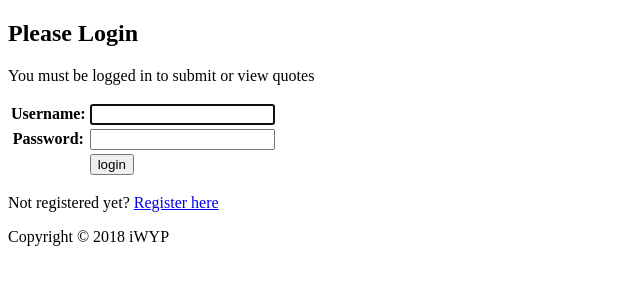
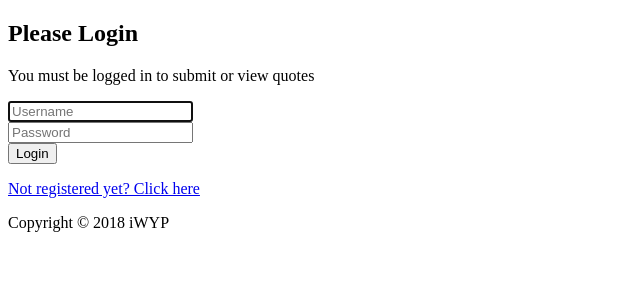
Before and after one commit to fbenavides69/school, a Django app: page /login/ in a window 1280 px wide. Shown: the part 34-334 px from the top of the page, without its empty margins (0-640 px from the left). Run offline with Django 3.2, Linux system fonts and the light colour scheme.

Commit message:
Replacingg Bootstrap with dding Semantic UI

```diff
--- a/registration/templates/registration/login.html
+++ b/registration/templates/registration/login.html
@@ -7,19 +7,39 @@
 {% endblock %}
 
 {% block content %}
-    <h1>Please Login</h1>
-    <p>You must be logged in to submit or view quotes</p>
+    <div class="column" style="max-width: 450px;">
 
-    <form method="post" action="{% url 'login' %}">
-        <table>
-            {{ form.as_table }}
-            <tr>
-                <td>&nbsp;</td>
-                <td><input type="submit" value="login"></td>
-            </tr>
-        </table>
-        <p>Not registered yet? <a href="{% url 'register' %}">Register here</a></p>
-        <input type="hidden" name="next" value="{{ next }}" />
-        {% csrf_token %}
-    </form>
+        <h1 class="ui blue header">
+            <div class="content">Please Login</div>
+        </h1>
+        <p>You must be logged in to submit or view quotes</p>
+
+        <div class="ui stacked segment">
+            <form class="ui form" method="post" action="{% url 'login' %}">
+                <div class="field">
+                    <div class="ui left icon input">
+                        <i class="user icon"></i>
+                        <input type="text" name="username" maxlength="254" autofocus required id="id_username" placeholder="Username" />
+                    </div>
+                </div>
+                <div class="field">
+                    <div class="ui left icon input">
+                        <i class="lock icon"></i>
+                        <input type="password" name="password" required id="id_password" placeholder="Password" />
+                    </div>
+                </div>
+                <button class="ui fluid principal icon button" type="submit" value="login">
+                    <i class="sign in alternate icon"></i>
+                    Login
+                </button>
+                <input type="hidden" name="next" value="{{ next }}" />
+                {% csrf_token %}
+            </form>
+        </div>
+
+        <div class="ui message">
+            <p><a href="{% url 'register' %}">Not registered yet? Click here</a></p>
+        </div>
+
+    </div>
 {% endblock %}
--- a/school/static/js/welcome.jsx
+++ b/school/static/js/welcome.jsx
@@ -3,6 +3,9 @@ import React from "react";
 
 export default class Welcome extends React.Component {
   render () {
-    return <h1>Welcome to React</h1>;
+    return (
+      <div class="ui message">
+          <h1 lass="ui header">Welcome to React</h1>
+      </div>);
   }
 }
--- a/school/templates/index.html
+++ b/school/templates/index.html
@@ -8,7 +8,6 @@
 {% endblock %}
 
 {% block content %}
-    <h1>Django</h1>
+    <h1 class="ui header">Django</h1>
     <div id="react-welcome" />
-    <script src="{% static 'dist/bundle.js' %}" type="text/javascript" ></script>
 {% endblock %}
```
Also changed, not shown: registration/templates/registration/register.html (+39 -14 lines), registration/templates/registration/success.html (+11 -3 lines), school/templates/404.html (+10 -3 lines), school/static/img/background.jpg (added), school/static/img/chalkboard.jpg (added), school/static/img/school.jpg (added), school/static/img/top_banner.png (added).
